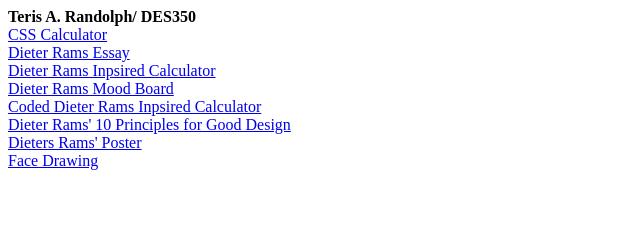
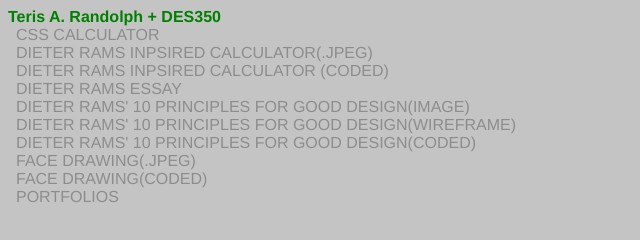
Before and after one commit to trando3/DES350, a plain HTML site: page index.html in a window 1280 px wide. Shown: the whole page, without its empty margins (0-640 px from the left). Drawn offline with Linux system fonts and the light colour scheme.

Commit message:
Add files via upload

```diff
--- a/index.html
+++ b/index.html
@@ -1,19 +1,61 @@
 <!doctype html>
 <html>
+<style>
+	div{
+		height:100px;
+		width:100px;
+		background: #781E20;
+	}
+	body{
+		background:#C4C4C4;
+	}
+	strong{
+		font-family: Gotham, "Helvetica Neue", Helvetica, Arial, "sans-serif";
+		font-weight: bold;
+		color: green;
+	}
+/* unvisited link */
+a:link {
+  color: #8E8D8D;
+	text-decoration: none;
+	text-transform: uppercase;
+	font-family: Gotham, "Helvetica Neue", Helvetica, Arial, "sans-serif";
+	margin-left: inherit;
+}
+
+/* visited link */
+a:visited {
+  color: green;
+
+}
+
+/* mouse over link */
+a:hover {
+  color: yellow;
+	text-decoration: none;
+}
+
+/* selected link */
+a:active {
+  color: green;
+</style>
 <head>
 <meta charset="UTF-8">
-<title>Teris A. Randolph/ DES350</title>
+<title>Teris A. Randolph DES350</title>
 </head>
 
 <body>
-	<strong>Teris A. Randolph/ DES350</strong><br>
+	<strong>Teris A. Randolph + DES350</strong><br>
 	<a href="hmtl.calculator_2.html" target="_self">CSS Calculator</a><br>
-	<a href="Dieter Rams Essay.html" target="_self">Dieter Rams Essay</a><br>
-	<a href="HTML.CALCULATOR.jpg" target="_self">Dieter Rams Inpsired Calculator</a><br>
-	<a href="image broad_M&Media.jpg" target="_self">Dieter Rams Mood Board</a><br>
-	<a href="hmtl.calculator_4.html" target="_self">Coded Dieter Rams Inpsired Calculator</a><br>
-	<a href="Dieter Rams Poster.html" target="_self">Dieter Rams' 10 Principles for Good Design</a><br>
-	<a href="Dieter Rams Poster_2.html" target="_self">Dieters Rams' Poster</a><br>
-	<a href="Face.html" target="_self">Face Drawing</a><br>
+	<a href="HTML.CALCULATOR.jpg" target="_self">Dieter Rams Inpsired Calculator(.jpeg)</a><br>
+	<a href="hmtl.calculator_4.html" target="_self"> Dieter Rams Inpsired Calculator (Coded)</a><br>
+	<di></di>
+	<a href="Dietr Rams" target="_self">Dieter Rams Essay</a><br>
+	<a href="Dieter rams 10 poster.jpg" target="_self">Dieter Rams' 10 Principles for Good Design(Image)</a><br>
+	<a href="Dieter Rams Poster.html" target="_self">Dieter Rams' 10 Principles for Good Design(Wireframe)</a><br>
+	<a href="Dieter Rams Poster_2.html" target="_self">Dieter Rams' 10 Principles for Good Design(Coded)</a><br>
+	<a href="Dad_emoji.jpg" target="_self">Face Drawing(.jpeg)</a><br>
+	<a href="Face.html" target="_self">Face Drawing(Coded)</a><br>
+	<a href="Portfolios" target="_self">Portfolios</a><br>
 </body>
 </html>
```
